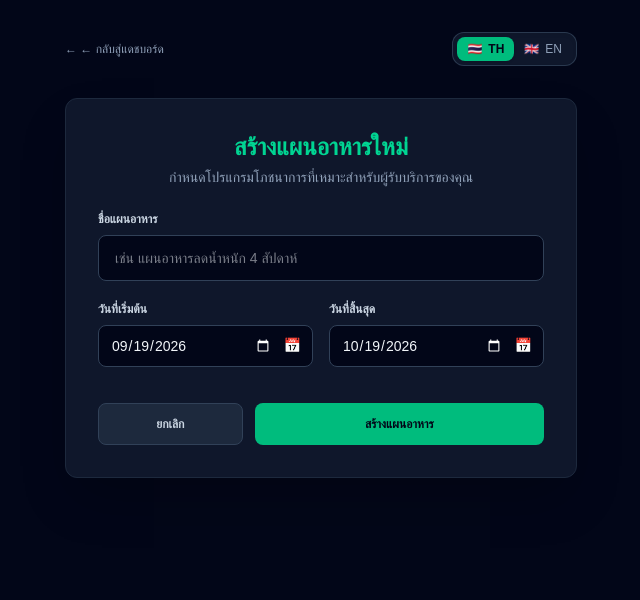
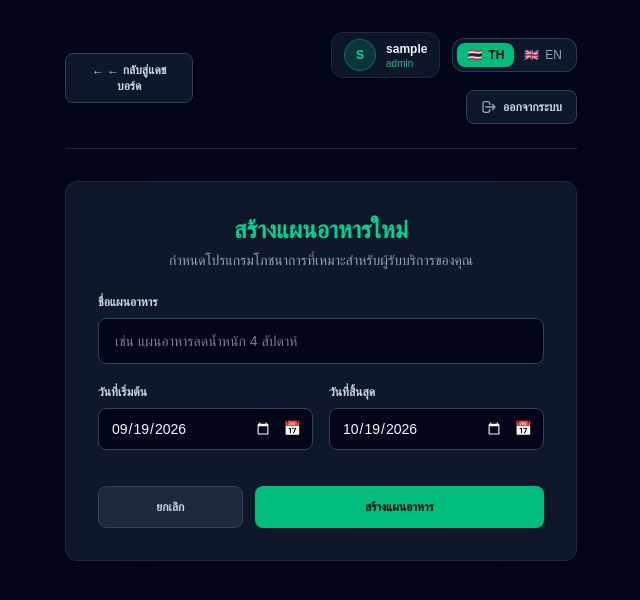
Before and after one commit to 6731470008-web/NutriPlan, a Next.js app in the folder frontend/: page /meal-plans/new in a window 1280 px wide. Shown: the top 600 px of the page, without its empty margins (319-959 px from the left). Built offline with nearby package versions, Linux system fonts and the light colour scheme; sample sign-in values are in the browser's storage.

Commit message:
feat: add user name display and logout functionality across all pages

```diff
--- a/frontend/src/app/dashboard/client/page.tsx
+++ b/frontend/src/app/dashboard/client/page.tsx
@@ -5,7 +5,7 @@ import { useRouter } from 'next/navigation';
 import { mealPlanService, trackingService } from '@/services/nutriServices';
 import { MealPlanDto, AdherenceReportDto } from '@/types';
 import { useLanguage } from '@/contexts/LanguageContext';
-import { LanguageSwitcher } from '@/components/LanguageSwitcher';
+import { UserHeader } from '@/components/UserHeader';
 
 export default function ClientDashboard() {
   const router = useRouter();
@@ -47,21 +47,10 @@ export default function ClientDashboard() {
 
   return (
     <div className="min-h-screen bg-slate-950 text-slate-100 p-8">
-      <header className="flex justify-between items-center pb-6 border-b border-slate-800 mb-8">
-        <div>
-          <h1 className="text-2xl font-bold text-emerald-400">{t('clientDashboard.title')}</h1>
-          <p className="text-slate-400 text-sm">{t('clientDashboard.subtitle')}</p>
-        </div>
-        <div className="flex items-center gap-4">
-          <LanguageSwitcher />
-          <button
-            onClick={handleLogout}
-            className="bg-slate-800 hover:bg-slate-700 text-slate-300 text-xs px-4 py-2 rounded-lg border border-slate-700"
-          >
-            {t('common.logout')}
-          </button>
-        </div>
-      </header>
+      <UserHeader
+        title={t('clientDashboard.title')}
+        subtitle={t('clientDashboard.subtitle')}
+      />
 
       {isLoading ? (
         <div className="text-center text-slate-400 py-12">{t('clientDashboard.loadingRecords')}</div>
--- a/frontend/src/app/dashboard/nutritionist/page.tsx
+++ b/frontend/src/app/dashboard/nutritionist/page.tsx
@@ -5,7 +5,7 @@ import { useRouter } from 'next/navigation';
 import { userService, mealPlanService } from '@/services/nutriServices';
 import { MealPlanDto } from '@/types';
 import { useLanguage } from '@/contexts/LanguageContext';
-import { LanguageSwitcher } from '@/components/LanguageSwitcher';
+import { UserHeader } from '@/components/UserHeader';
 
 interface ClientItem {
   id: string;
@@ -139,21 +139,10 @@ export default function NutritionistDashboard() {
 
   return (
     <div className="min-h-screen bg-slate-950 text-slate-100 p-8">
-      <header className="flex justify-between items-center pb-6 border-b border-slate-800 mb-8">
-        <div>
-          <h1 className="text-2xl font-bold text-emerald-400">{t('nutritionistDashboard.title')}</h1>
-          <p className="text-slate-400 text-sm">{t('nutritionistDashboard.subtitle')}</p>
-        </div>
-        <div className="flex items-center gap-4">
-          <LanguageSwitcher />
-          <button
-            onClick={handleLogout}
-            className="bg-slate-800 hover:bg-slate-700 text-slate-300 text-xs px-4 py-2 rounded-lg border border-slate-700 transition-colors"
-          >
-            {t('common.logout')}
-          </button>
-        </div>
-      </header>
+      <UserHeader
+        title={t('nutritionistDashboard.title')}
+        subtitle={t('nutritionistDashboard.subtitle')}
+      />
 
       {error && (
         <div className="bg-red-900/50 border border-red-500 text-red-200 p-4 rounded-lg mb-6">
--- a/frontend/src/app/login/page.tsx
+++ b/frontend/src/app/login/page.tsx
@@ -24,6 +24,8 @@ export default function LoginPage() {
       localStorage.setItem('nutriplan_jwt_token', res.token);
       localStorage.setItem('nutriplan_user_role', res.role);
       localStorage.setItem('nutriplan_user_id', res.userId);
+      localStorage.setItem('nutriplan_user_name', res.fullName || res.email);
+      localStorage.setItem('nutriplan_user_email', res.email || '');
 
       if (res.role === 'Nutritionist') {
         router.push('/dashboard/nutritionist');
--- a/frontend/src/app/meal-plans/[id]/page.tsx
+++ b/frontend/src/app/meal-plans/[id]/page.tsx
@@ -5,7 +5,7 @@ import { useRouter } from 'next/navigation';
 import { mealPlanService, foodService, userService } from '@/services/nutriServices';
 import { MealPlanDto, FoodItemDto, MealType, MealEntryDto } from '@/types';
 import { useLanguage } from '@/contexts/LanguageContext';
-import { LanguageSwitcher } from '@/components/LanguageSwitcher';
+import { UserHeader } from '@/components/UserHeader';
 
 export default function MealPlanDetailPage({ params }: { params: Promise<{ id: string }> }) {
   const resolvedParams = use(params);
@@ -664,15 +664,7 @@ export default function MealPlanDetailPage({ params }: { params: Promise<{ id: s
 
   return (
     <div className="min-h-screen bg-slate-950 text-slate-100 p-8">
-      <div className="flex justify-between items-center mb-6">
-        <button
-          onClick={handleBackToDashboard}
-          className="text-xs text-slate-400 hover:text-emerald-400 flex items-center gap-1 transition-colors"
-        >
-          ← {t('common.backToDashboard')}
-        </button>
-        <LanguageSwitcher />
-      </div>
+      <UserHeader showBack={true} />
 
       {isLoading ? (
         <div className="text-center text-slate-400 py-12">{t('mealPlanDetail.loadingDetails')}</div>
--- a/frontend/src/app/meal-plans/new/page.tsx
+++ b/frontend/src/app/meal-plans/new/page.tsx
@@ -4,7 +4,7 @@ import { useState, useRef, FormEvent, Suspense } from 'react';
 import { useRouter, useSearchParams } from 'next/navigation';
 import { mealPlanService } from '@/services/nutriServices';
 import { useLanguage } from '@/contexts/LanguageContext';
-import { LanguageSwitcher } from '@/components/LanguageSwitcher';
+import { UserHeader } from '@/components/UserHeader';
 
 function CreateMealPlanForm() {
   const router = useRouter();
@@ -173,17 +173,8 @@ export default function CreateMealPlanPage() {
 
   return (
     <div className="min-h-screen bg-slate-950 text-slate-100 p-8 flex flex-col items-center">
-      <div className="w-full max-w-lg flex justify-between items-center mb-8">
-        <button
-          onClick={() => {
-            const role = typeof window !== 'undefined' ? localStorage.getItem('nutriplan_user_role') : null;
-            router.push(role === 'Client' ? '/dashboard/client' : '/dashboard/nutritionist');
-          }}
-          className="text-xs text-slate-400 hover:text-emerald-400 flex items-center gap-1"
-        >
-          ← {t('common.backToDashboard')}
-        </button>
-        <LanguageSwitcher />
+      <div className="w-full max-w-lg">
+        <UserHeader showBack={true} />
       </div>
 
       <Suspense fallback={<div className="text-slate-400 py-12">{t('common.loading')}</div>}>
--- a/frontend/src/app/register/page.tsx
+++ b/frontend/src/app/register/page.tsx
@@ -58,6 +58,8 @@ export default function RegisterPage() {
       localStorage.setItem('nutriplan_jwt_token', res.token);
       localStorage.setItem('nutriplan_user_role', res.role);
       localStorage.setItem('nutriplan_user_id', res.userId);
+      localStorage.setItem('nutriplan_user_name', res.fullName || res.email);
+      localStorage.setItem('nutriplan_user_email', res.email || '');
 
       if (res.role === 'Nutritionist') {
         router.push('/dashboard/nutritionist');
--- /dev/null
+++ b/frontend/src/components/UserHeader.tsx
@@ -0,0 +1,124 @@
+'use client';
+
+import { useEffect, useState } from 'react';
+import { useRouter } from 'next/navigation';
+import { useLanguage } from '@/contexts/LanguageContext';
+import { LanguageSwitcher } from '@/components/LanguageSwitcher';
+import { userService } from '@/services/nutriServices';
+
+interface UserHeaderProps {
+  title?: string;
+  subtitle?: string;
+  showBack?: boolean;
+  backHref?: string;
+}
+
+export function UserHeader({ title, subtitle, showBack, backHref }: UserHeaderProps) {
+  const router = useRouter();
+  const { t } = useLanguage();
+  const [userName, setUserName] = useState<string>('');
+  const [userRole, setUserRole] = useState<string>('');
+
+  useEffect(() => {
+    const loadUserInfo = async () => {
+      let storedName = localStorage.getItem('nutriplan_user_name');
+      let storedRole = localStorage.getItem('nutriplan_user_role');
+      const token = localStorage.getItem('nutriplan_jwt_token');
+
+      if (storedName) setUserName(storedName);
+      if (storedRole) setUserRole(storedRole);
+
+      // If token exists but storedName is missing, fetch profile from backend
+      if (token && (!storedName || storedName === 'undefined')) {
+        try {
+          const profile = await userService.getMyProfile();
+          if (profile) {
+            const name = profile.fullName || profile.email;
+            setUserName(name);
+            setUserRole(profile.role);
+            localStorage.setItem('nutriplan_user_name', name);
+            localStorage.setItem('nutriplan_user_role', profile.role);
+            localStorage.setItem('nutriplan_user_email', profile.email);
+          }
+        } catch (err) {
+          console.error('Failed to load user profile in header:', err);
+        }
+      }
+    };
+
+    loadUserInfo();
+  }, []);
+
+  const handleLogout = () => {
+    localStorage.clear();
+    router.push('/login');
+  };
+
+  const handleBack = () => {
+    if (backHref) {
+      router.push(backHref);
+    } else {
+      const role = localStorage.getItem('nutriplan_user_role');
+      router.push(role === 'Client' ? '/dashboard/client' : '/dashboard/nutritionist');
+    }
+  };
+
+  const getRoleLabel = (role: string) => {
+    if (role === 'Nutritionist') return 'นักโภชนาการ';
+    if (role === 'Client') return 'ผู้รับบริการ';
+    if (role === 'Admin') return 'ผู้ดูแลระบบ';
+    return role;
+  };
+
+  return (
+    <header className="flex flex-col sm:flex-row sm:items-center justify-between pb-6 border-b border-slate-800 mb-8 gap-4">
+      <div className="flex items-center gap-4">
+        {showBack && (
+          <button
+            onClick={handleBack}
+            className="text-xs font-semibold text-slate-300 hover:text-emerald-400 bg-slate-900 border border-slate-700 hover:border-emerald-500/50 px-3.5 py-2 rounded-lg transition-all flex items-center gap-1.5 shadow-sm"
+          >
+            ← {t('common.backToDashboard')}
+          </button>
+        )}
+        {title && (
+          <div>
+            <h1 className="text-2xl font-bold text-emerald-400">{title}</h1>
+            {subtitle && <p className="text-slate-400 text-sm mt-0.5">{subtitle}</p>}
+          </div>
+        )}
+      </div>
+
+      <div className="flex items-center gap-3 flex-wrap justify-end">
+        {userName && (
+          <div className="flex items-center gap-2.5 bg-slate-900/90 border border-slate-800 px-3 py-1.5 rounded-xl shadow-sm">
+            <div className="w-8 h-8 rounded-full bg-emerald-500/20 border border-emerald-500/40 text-emerald-400 flex items-center justify-center font-bold text-xs">
+              {userName.charAt(0).toUpperCase()}
+            </div>
+            <div className="text-left">
+              <p className="text-xs font-bold text-slate-100 leading-tight">{userName}</p>
+              {userRole && (
+                <p className="text-[10px] text-emerald-400/90 font-medium leading-none mt-0.5">
+                  {getRoleLabel(userRole)}
+                </p>
+              )}
+            </div>
+          </div>
+        )}
+
+        <LanguageSwitcher />
+
+        <button
+          onClick={handleLogout}
+          className="bg-slate-900 hover:bg-red-950/80 hover:border-red-500/60 text-slate-300 hover:text-red-200 text-xs px-3.5 py-2 rounded-lg border border-slate-700 font-semibold transition-all flex items-center gap-1.5 shadow-sm"
+          title="ออกจากระบบ / Logout"
+        >
+          <svg className="w-4 h-4 text-slate-400 group-hover:text-red-400" fill="none" stroke="currentColor" viewBox="0 0 24 24">
+            <path strokeLinecap="round" strokeLinejoin="round" strokeWidth={2} d="M17 16l4-4m0 0l-4-4m4 4H7m6 4v1a3 3 0 01-3 3H6a3 3 0 01-3-3V7a3 3 0 013-3h4a3 3 0 013 3v1" />
+          </svg>
+          {t('common.logout')}
+        </button>
+      </div>
+    </header>
+  );
+}
```
